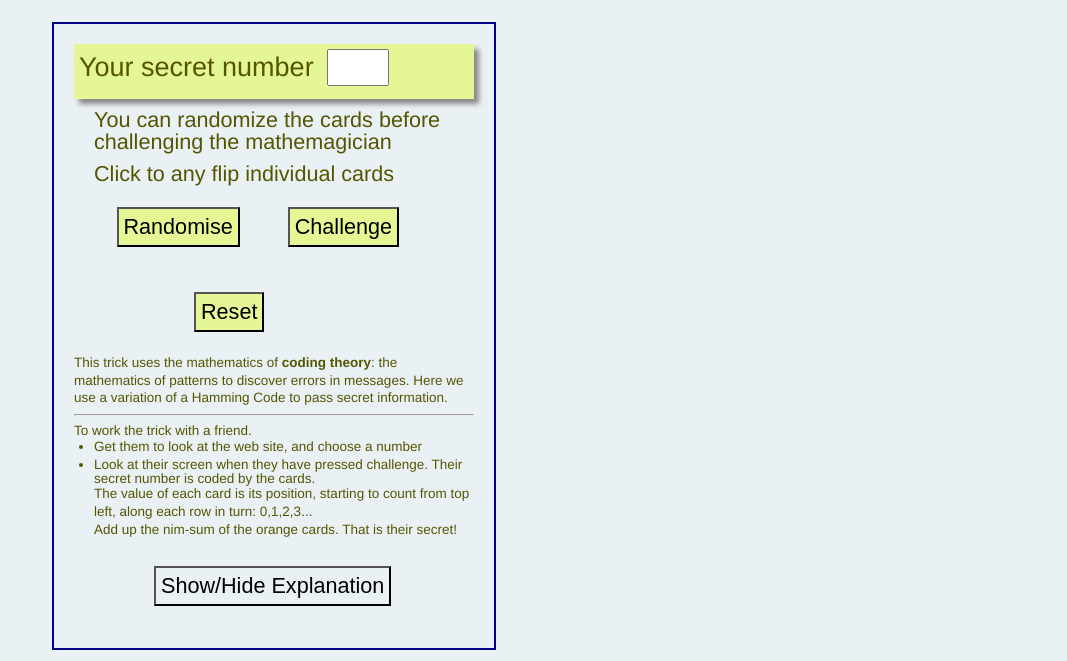
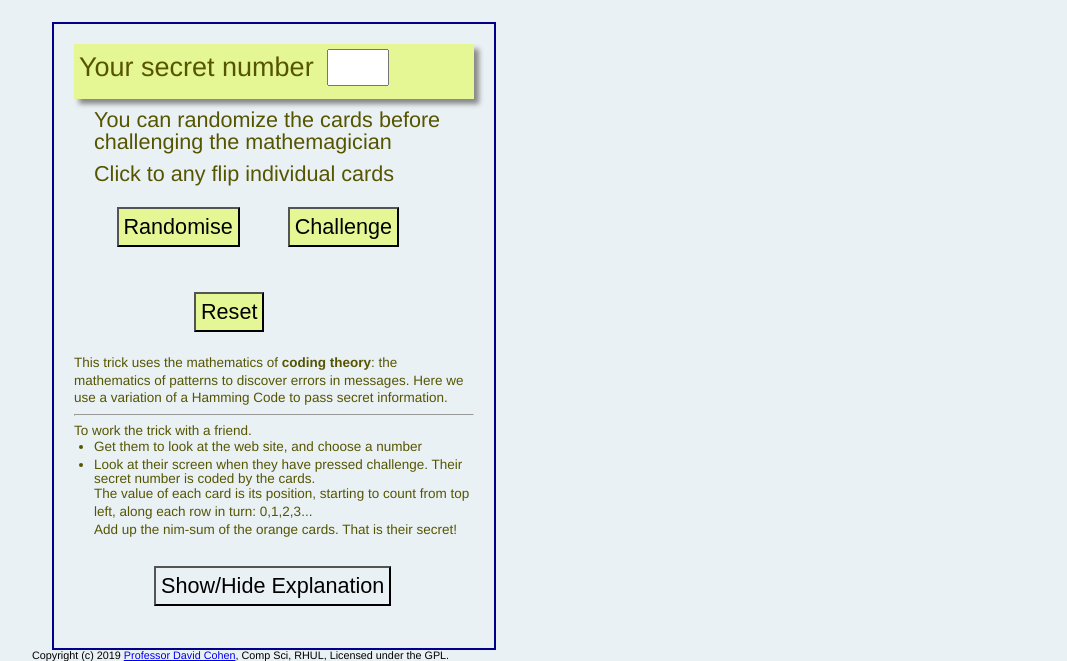
Before and after one commit to cyclingProfessor/HammingMagic, a plain HTML site: page index.html in a window 1280 px wide. Shown: the part 209-870 px from the top of the page, without its empty margins (58-1125 px from the left). Drawn offline with nearby package versions, Linux system fonts and the light colour scheme; a script that the page names is missing.

Commit message:
Made the code for taking the GET argument a bit more robust. Added a copyright and LICENCE to footer Removed unnecessary commented hard-coded table

```diff
--- a/index.html
+++ b/index.html
@@ -235,90 +235,6 @@
             </header>
             <article class="main">
                 <div class="code">
-                    <!--
-                    <table>
-                        <tr>
-                            <td class="flipper" number="0"></td>
-                            <td class="flipper" number="1"></td>
-                            <td class="flipper" number="2"></td>
-                            <td class="flipper" number="3"></td>
-                            <td class="flipper" number="4"></td>
-                            <td class="flipper" number="5"></td>
-                            <td class="flipper" number="6"></td>
-                            <td class="flipper" number="7"></td>
-                        </tr>
-                        <tr>
-                            <td class="flipper" number="8"></td>
-                            <td class="flipper" number="9"></td>
-                            <td class="flipper" number="10"></td>
-                            <td class="flipper" number="11"></td>
-                            <td class="flipper" number="12"></td>
-                            <td class="flipper" number="13"></td>
-                            <td class="flipper" number="14"></td>
-                            <td class="flipper" number="15"></td>
-                        </tr>
-                        <tr>
-                            <td class="flipper" number="16"></td>
-                            <td class="flipper" number="17"></td>
-                            <td class="flipper" number="18"></td>
-                            <td class="flipper" number="19"></td>
-                            <td class="flipper" number="20"></td>
-                            <td class="flipper" number="21"></td>
-                            <td class="flipper" number="22"></td>
-                            <td class="flipper" number="23"></td>
-                        </tr>
-                        <tr>
-                            <td class="flipper" number="24"></td>
-                            <td class="flipper" number="25"></td>
-                            <td class="flipper" number="26"></td>
-                            <td class="flipper" number="27"></td>
-                            <td class="flipper" number="28"></td>
-                            <td class="flipper" number="29"></td>
-                            <td class="flipper" number="30"></td>
-                            <td class="flipper" number="31"></td>
-                        </tr>
-                        <tr>
-                            <td class="flipper" number="32"></td>
-                            <td class="flipper" number="33"></td>
-                            <td class="flipper" number="34"></td>
-                            <td class="flipper" number="35"></td>
-                            <td class="flipper" number="36"></td>
-                            <td class="flipper" number="37"></td>
-                            <td class="flipper" number="38"></td>
-                            <td class="flipper" number="39"></td>
-                        </tr>
-                        <tr>
-                            <td class="flipper" number="40"></td>
-                            <td class="flipper" number="41"></td>
-                            <td class="flipper" number="42"></td>
-                            <td class="flipper" number="43"></td>
-                            <td class="flipper" number="44"></td>
-                            <td class="flipper" number="45"></td>
-                            <td class="flipper" number="46"></td>
-                            <td class="flipper" number="47"></td>
-                        </tr>
-                        <tr>
-                            <td class="flipper" number="48"></td>
-                            <td class="flipper" number="49"></td>
-                            <td class="flipper" number="50"></td>
-                            <td class="flipper" number="51"></td>
-                            <td class="flipper" number="52"></td>
-                            <td class="flipper" number="53"></td>
-                            <td class="flipper" number="54"></td>
-                            <td class="flipper" number="55"></td>
-                        </tr>
-                        <tr>
-                            <td class="flipper" number="56"></td>
-                            <td class="flipper" number="57"></td>
-                            <td class="flipper" number="58"></td>
-                            <td class="flipper" number="59"></td>
-                            <td class="flipper" number="60"></td>
-                            <td class="flipper" number="61"></td>
-                            <td class="flipper" number="62"></td>
-                            <td class="flipper" number="63"></td>
-                        </tr>
-                    </table>
-                -->
                 </div>
                 <div class="control">
                     <div class="showToPunter">
@@ -357,5 +273,10 @@
         </section>
     </div>
 </body>
+<footer>
+    <section class="container">
+      Copyright (c) 2019 <a href="mailto:d.cohen@rhul.ac.uk">Professor David Cohen</a>, Comp Sci, RHUL, Licensed under the GPL.
+  </section>
+</footer>
 
 </html>
```
